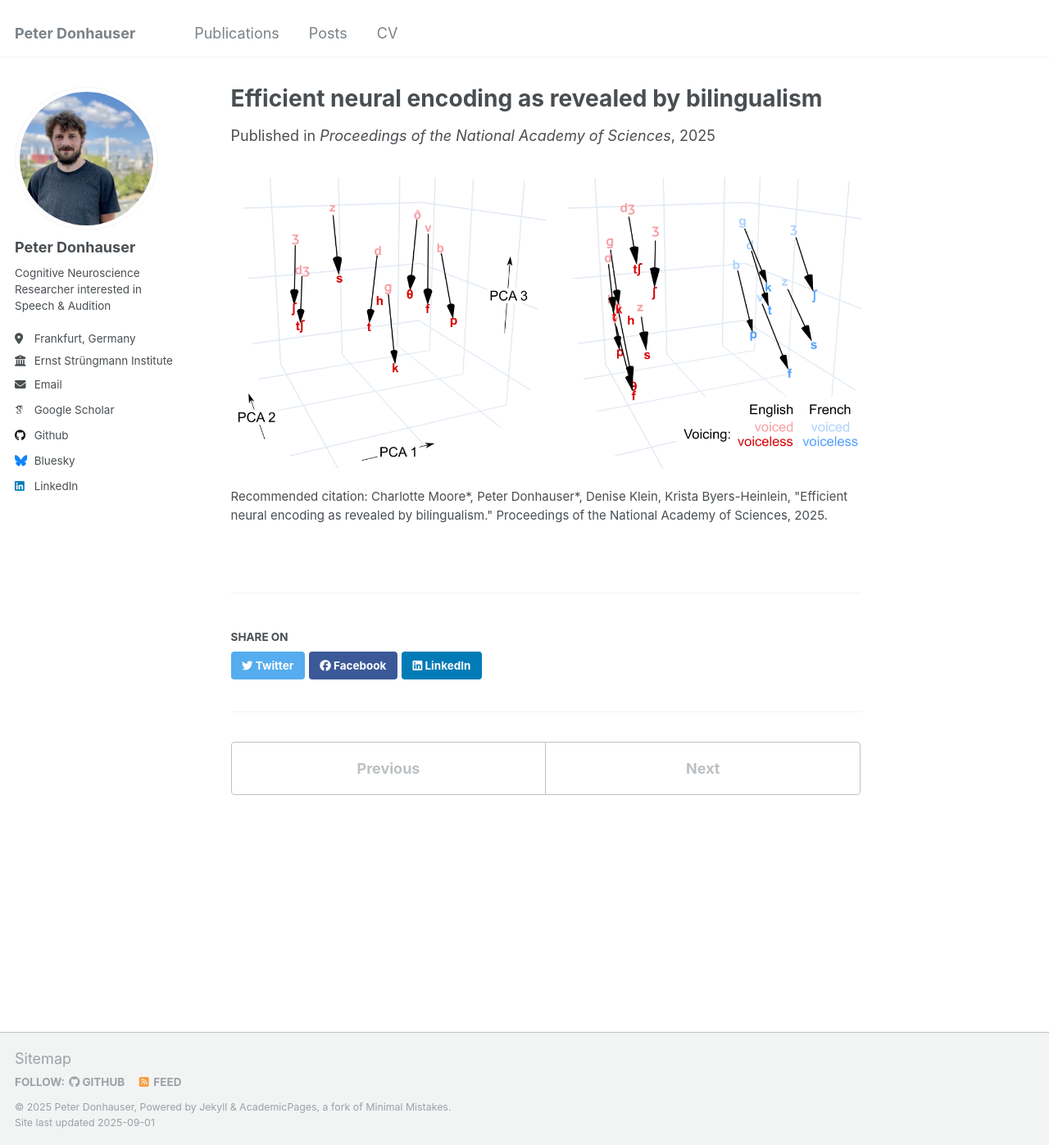
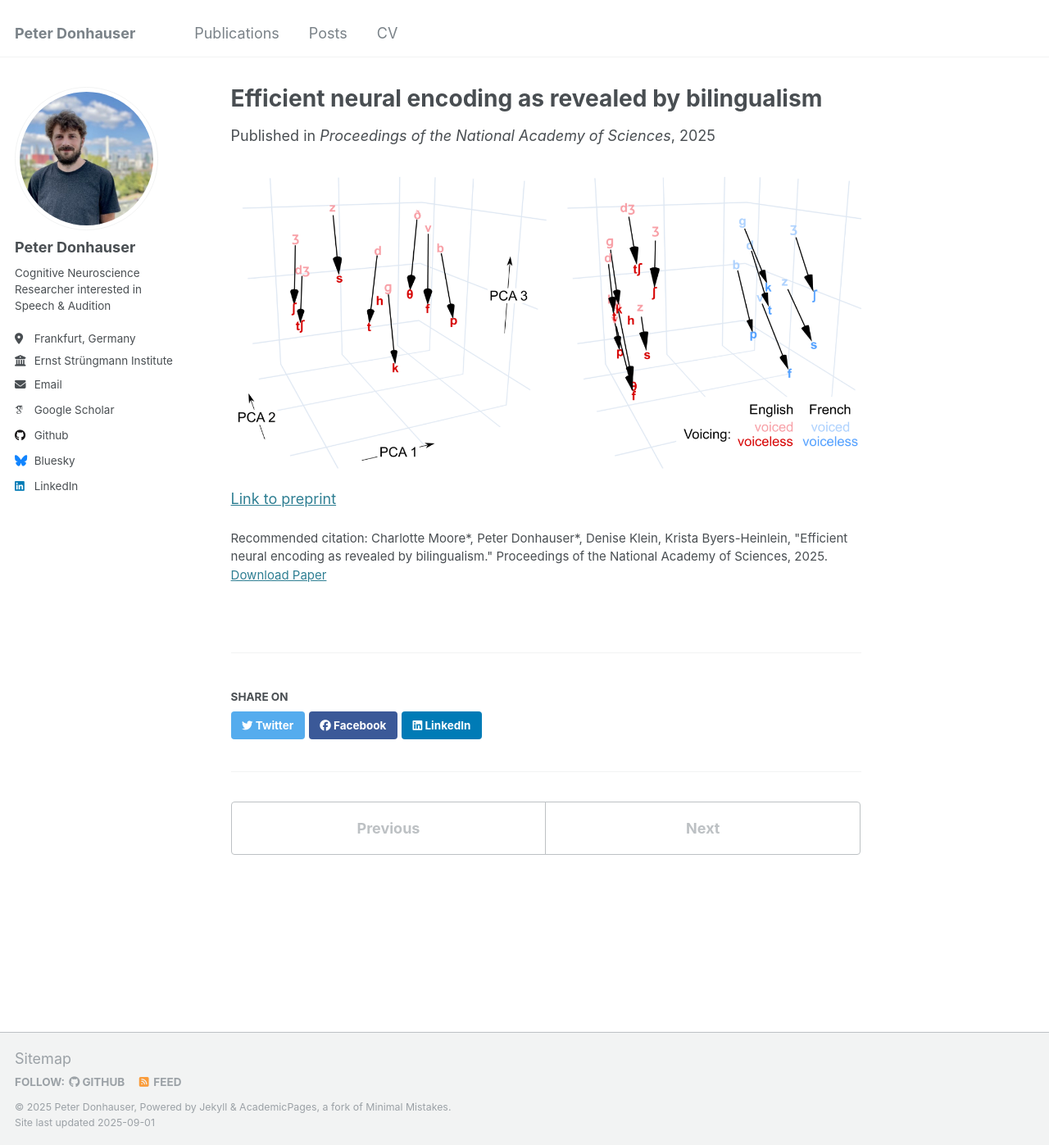
Before and after one commit to pwdonh/pwdonh.github.io, a Jekyll site: the page built from _publications/2025-01-01-Efficient-neural-encoding-as-revealed-by-bilingualism.md, in a window 1280 px wide and 1397 px high. Shown: the whole window at 82% size. Built offline with Jekyll 4.4.1, drawn with Linux system fonts in a browser that asks for light colours; some web fonts are replaced.

Commit message:
add link to preprint

```diff
--- a/_publications/2025-01-01-Efficient-neural-encoding-as-revealed-by-bilingualism.md
+++ b/_publications/2025-01-01-Efficient-neural-encoding-as-revealed-by-bilingualism.md
@@ -4,7 +4,9 @@ collection: publications
 permalink: /publication/2025-01-01-Efficient-neural-encoding-as-revealed-by-bilingualism
 date: 2025-01-01
 venue: 'Proceedings of the National Academy of Sciences'
+paperurl: 'https://doi.org/10.1073/pnas.2513768122'
 citation: ' Charlotte Moore*,  Peter Donhauser*,  Denise Klein,  Krista Byers-Heinlein, &quot;Efficient neural encoding as revealed by bilingualism.&quot; Proceedings of the National Academy of Sciences, 2025.'
 ---
+![image](../images/bilingual.png)
 
-![image](../images/bilingual.png)
+[Link to preprint](https://osf.io/preprints/psyarxiv/m8vdj_v1)
```
